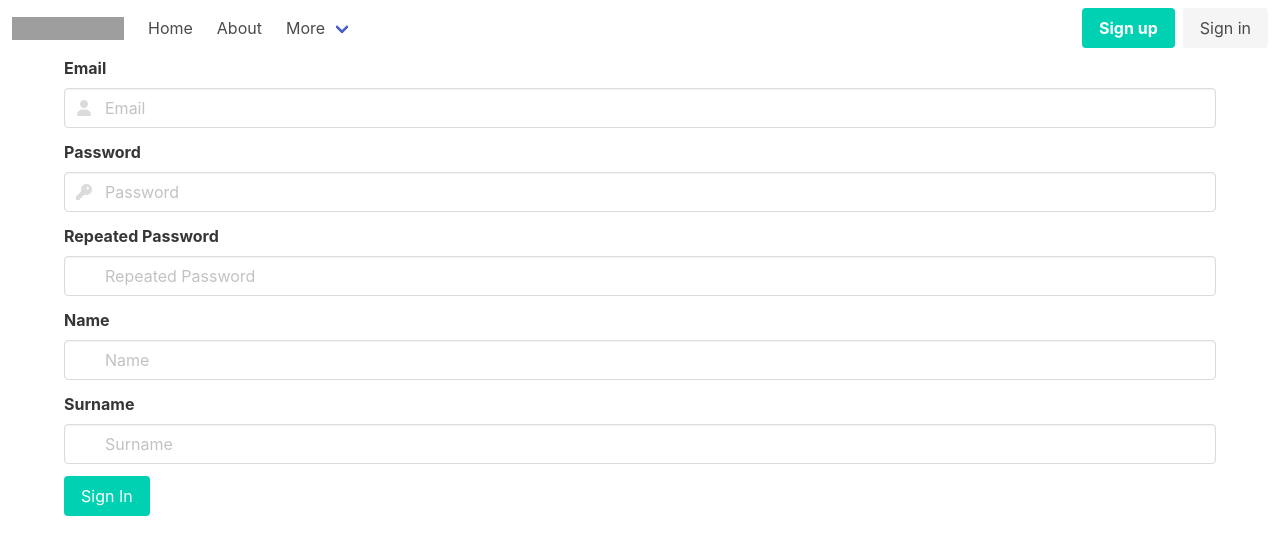
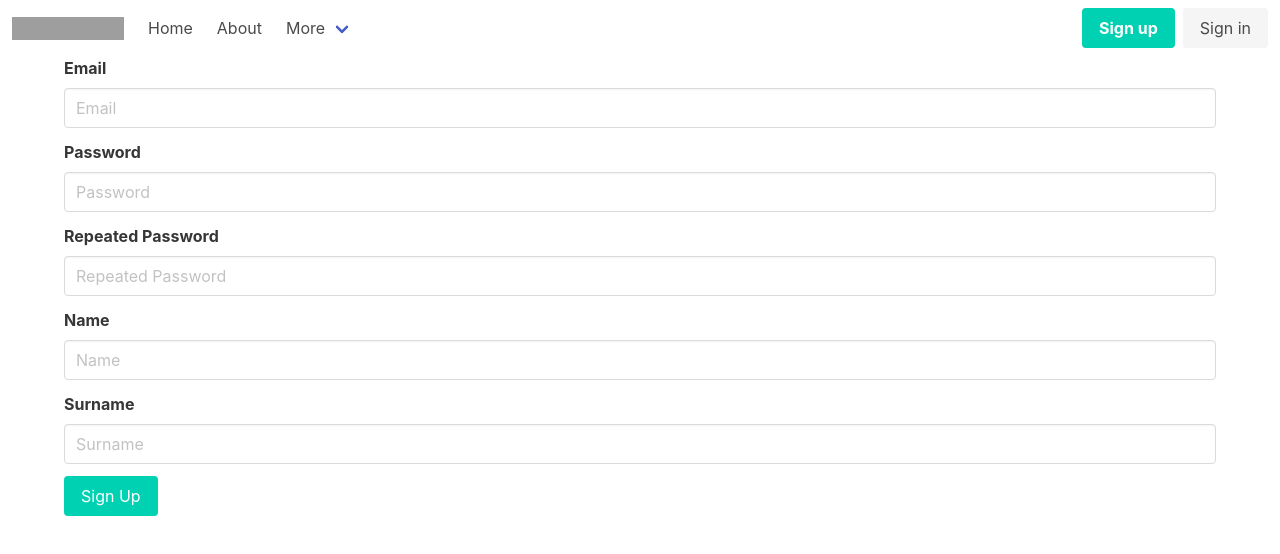
Before and after one commit to jurgisjaska/binbogami-web, a Vue app: page /signup in a window 1280 px wide. Shown: the top 554 px of the page. Built offline with nearby package versions, Linux system fonts and the light colour scheme; grey boxes are pictures that could not be loaded.

Commit message:
Updates the sign up form to semi-working state

```diff
--- a/src/component/form/FormField.vue
+++ b/src/component/form/FormField.vue
@@ -3,19 +3,21 @@ defineProps({
   label: String,
   type: String,
   placeholder: String,
-  model: Object,
-  icon: String
+  modelValue: String,
 })
 </script>
 
 <template>
   <div class="field">
     <div class="label">{{ label }}</div>
-    <div class="control has-icons-left">
-      <input type="{{ type }}" class="input" :placeholder="placeholder || label" :value="model">
-      <span class="icon is-small is-left">
-          <i class="fas {{ icon }}"></i>
-        </span>
+    <div class="control">
+      <input
+        type="{{ type }}"
+        class="input"
+        :placeholder="placeholder || label"
+        :value="modelValue"
+        @input="$emit('update:modelValue', $event.target.value)"
+      />
     </div>
   </div>
 </template>
--- a/src/component/form/SignupForm.vue
+++ b/src/component/form/SignupForm.vue
@@ -9,6 +9,9 @@ const repeatedPassword = ref("")
 const name = ref("")
 const surname = ref("")
 
+const formError = ref("")
+let errors = {}
+
 const signin = () => {
   const data = {
     "email": email.value,
@@ -18,47 +21,29 @@ const signin = () => {
     "surname": surname.value
   }
 
-  console.log(data)
-  return
-
   axios.post("auth", data)
     .then((response) => {
       console.log(response)
     })
     .catch((error) => {
-      console.log(error)
+      formError.value = error.response.data.message
+      errors = error.response.data.data
     })
 }
 </script>
 
 <template>
+  <div class="notification is-danger" v-if="formError">
+    <p>{{ formError }}</p>
+  </div>
+
   <form class="signin-form" @submit.prevent="signin">
+    <FormField label="Email" type="email" v-model="email" :errors="errors"/>
+    <FormField label="Password" type="password" v-model="password" :errors="errors"/>
+    <FormField label="Repeated Password" type="password" v-model="repeatedPassword" :errors="errors"/>
+    <FormField label="Name" type="text" v-model="name" :errors="errors"/>
+    <FormField label="Surname" type="text" v-model="surname" :errors="errors"/>
 
-    <div class="field">
-      <div class="label">Email</div>
-      <div class="control has-icons-left">
-        <input type="email" class="input" placeholder="Email" v-model="email">
-        <span class="icon is-small is-left">
-          <i class="fas fa-user"></i>
-        </span>
-      </div>
-    </div>
-
-    <div class="field">
-      <div class="label">Password</div>
-      <div class="control has-icons-left">
-        <input type="password" class="input" placeholder="Password" v-model="password">
-        <span class="icon is-small is-left">
-          <i class="fas fa-key"></i>
-        </span>
-      </div>
-    </div>
-
-    <FormField label="Repeated Password" type="password" icon="fa-key" :model="repeatedPassword"/>
-    <FormField label="Name" type="text" icon="fa-key" :model="name"/>
-    <FormField label="Surname" type="text" icon="fa-key" :model="surname"/>
-
-    <button type="submit" class="button is-primary">Sign In</button>
-
+    <button type="submit" class="button is-primary">Sign Up</button>
   </form>
 </template>
```
